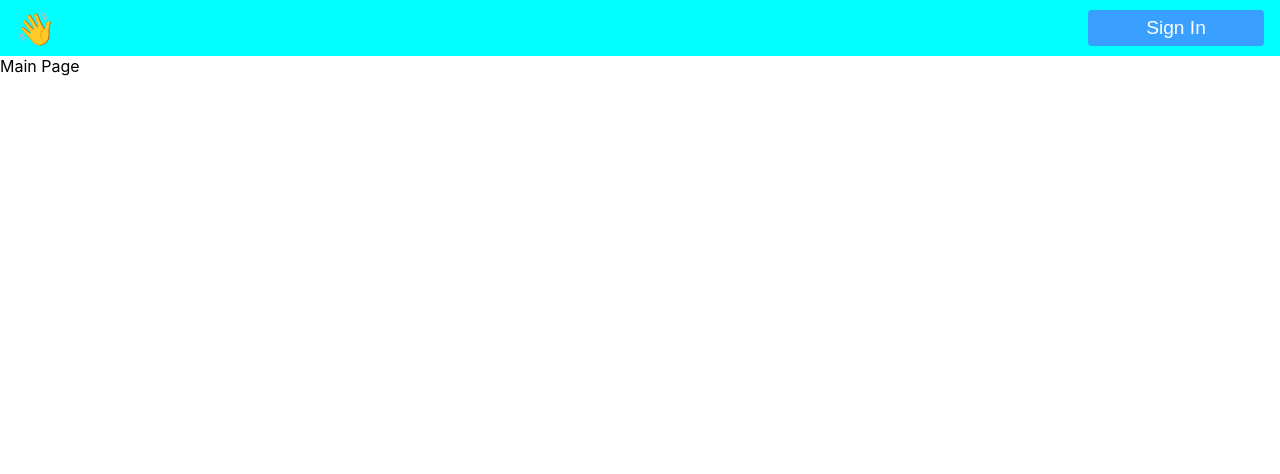
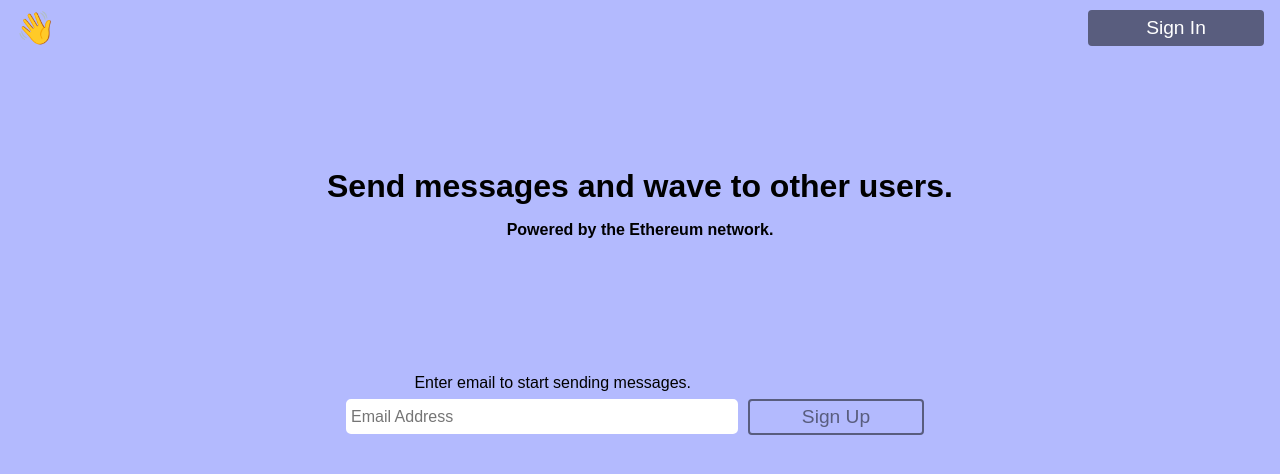
Before and after one commit to johnpagtama/buildspace-wave, a React (Create React App) app in the folder app/: page / in a window 1280 px wide. Shown: the top 474 px of the page. Built offline with nearby package versions, Linux system fonts and the light colour scheme.

Commit message:
Added sign up page

```diff
--- a/app/src/App.scss
+++ b/app/src/App.scss
@@ -1,33 +1,4 @@
-.mainContainer {
-	display: flex;
-	justify-content: center;
-	width: 100%;
-	margin-top: 64px;
+body {
+	background-color: #b3bafe;
+	font-family: Arial, Helvetica, sans-serif;
 }
-
-.dataContainer {
-	display: flex;
-	flex-direction: column;
-	justify-content: center;
-	max-width: 600px;
-}
-
-.header {
-	text-align: center;
-	font-size: 32px;
-	font-weight: 600;
-}
-
-.bio {
-	text-align: center;
-	color: gray;
-	margin-top: 16px;
-}
-
-.waveButton {
-	cursor: pointer;
-	margin-top: 16px;
-	padding: 8px;
-	border: 0;
-	border-radius: 5px;
-}
--- a/app/src/components/Button/index.jsx
+++ b/app/src/components/Button/index.jsx
@@ -1,8 +1,12 @@
 import React from 'react';
 import styles from './index.module.scss';
 
-const Button = ({ variant = 'button', text = 'Button' }) => {
-	return <button className={`${styles[variant]}`}>{text}</button>;
+const Button = ({ variant = 'button', text = 'Button', style }) => {
+	return (
+		<button style={style} className={`${styles[variant]}`}>
+			{text}
+		</button>
+	);
 };
 
 export default Button;
--- a/app/src/components/Header/index.module.scss
+++ b/app/src/components/Header/index.module.scss
@@ -2,14 +2,12 @@
 	display: grid;
 	grid-template-columns: repeat(auto-fit, minmax(100px, 1fr));
 	grid-template-areas: 'header__logo      .      header__button';
-	background-color: aqua;
 
 	&__logo {
 		grid-area: header__logo;
 		align-self: center;
 		margin: 5px 1rem;
 		font-size: 2rem;
-		text-decoration: none;
 
 		& > :link {
 			text-decoration: none;
--- /dev/null
+++ b/app/src/components/Input/index.jsx
@@ -0,0 +1,26 @@
+import React from 'react';
+import styles from './index.module.scss';
+import Button from '../Button';
+
+const Input = () => {
+	return (
+		<div className={`${styles['input']}`}>
+			<input
+				className={`${styles['input__bar']}`}
+				type='text'
+				placeholder='Email Address'
+			/>
+			<Button
+				style={{
+					margin: '0 10px',
+					justifySelf: 'start',
+				}}
+				className={`${styles['input__button']}`}
+				variant='button-primary-outline'
+				text='Sign Up'
+			/>
+		</div>
+	);
+};
+
+export default Input;
--- /dev/null
+++ b/app/src/components/Input/index.module.scss
@@ -0,0 +1,21 @@
+.input {
+	grid-area: input;
+	display: grid;
+	grid-template-columns: 2fr 1fr;
+	grid-template-areas: 'input__bar		input__button';
+
+	&__bar {
+		grid-area: input__bar;
+		box-sizing: border-box;
+		height: 2.2rem;
+		width: 100%;
+		font-family: Arial, Helvetica, sans-serif;
+		font-size: 1rem;
+		border: 3px solid #fff;
+		border-radius: 5px;
+	}
+
+	&__button {
+		grid-area: input__button;
+	}
+}
--- a/app/src/components/routes/Routing/config/index.jsx
+++ b/app/src/components/routes/Routing/config/index.jsx
@@ -1,13 +1,13 @@
 import React from 'react';
 import { v4 } from 'uuid';
-import Main from '../../../../pages/Main';
+import Signup from '../../../../pages/Signup';
 import Signin from '../../../../pages/Signin';
 
 export const routes = [
 	{
 		id: v4(),
 		path: '/',
-		element: <Main />,
+		element: <Signup />,
 	},
 	{
 		id: v4(),
--- /dev/null
+++ b/app/src/pages/Signup/index.jsx
@@ -0,0 +1,20 @@
+import React from 'react';
+import styles from './index.module.scss';
+import Input from '../../components/Input';
+
+const Signup = () => {
+	return (
+		<div className={`${styles['layout']}`}>
+			<div className={`${styles['layout__heading']}`}>
+				<h1>Send messages and wave to other users.</h1>
+				<h4>Powered by the Ethereum network.</h4>
+			</div>
+			<div className={`${styles['layout__text']}`}>
+				<p>Enter email to start sending messages.</p>
+			</div>
+			<Input />
+		</div>
+	);
+};
+
+export default Signup;
--- /dev/null
+++ b/app/src/pages/Signup/index.module.scss
@@ -0,0 +1,35 @@
+.layout {
+	display: grid;
+	grid-template-columns: 25% 5fr 25%;
+	grid-template-rows: repeat(auto-fit, minmax(100px, 1fr));
+	grid-template-areas:
+		'.		layout__heading		.'
+		'.		layout__text		.'
+		'.      input       .';
+	justify-items: center;
+	margin: 7rem 0;
+
+	&__heading {
+		grid-area: layout__heading;
+		text-align: center;
+		margin: 0 0 7rem;
+
+		& > h1 {
+			margin: 0 auto;
+		}
+
+		& > h4 {
+			margin: 1rem 0;
+		}
+	}
+
+	&__text {
+		grid-area: layout__text;
+		justify-self: start;
+		margin: 0 5.9rem;
+
+		& > p {
+			margin: 7px auto;
+		}
+	}
+}
--- a/app/src/partials/Button/_default.scss
+++ b/app/src/partials/Button/_default.scss
@@ -16,9 +16,9 @@ $default-hover: (
 
 $primary: (
 	transition: all 0.6s cubic-bezier(0.165, 0.84, 0.44, 1),
-	border: 2px solid #3aa0ff,
+	border: 2px solid #595d7e,
 	border-radius: 4px,
-	background-color: #3aa0ff,
+	background-color: #595d7e,
 	color: #fff,
 );
 
@@ -31,13 +31,13 @@ $primary-hover: (
 
 $primary-outline: (
 	transition: all 0.6s cubic-bezier(0.165, 0.84, 0.44, 1),
-	border: 2px solid #3aa0ff,
-	background-color: #fff,
+	border: 2px solid #595d7e,
+	background-color: #b3bafe,
 	border-radius: 4px,
-	color: #3aa0ff,
+	color: #595d7e,
 );
 
 $primary-outline-hover: (
-	background-color: #3aa0ff,
+	background-color: #595d7e,
 	color: #fff,
 );
```
